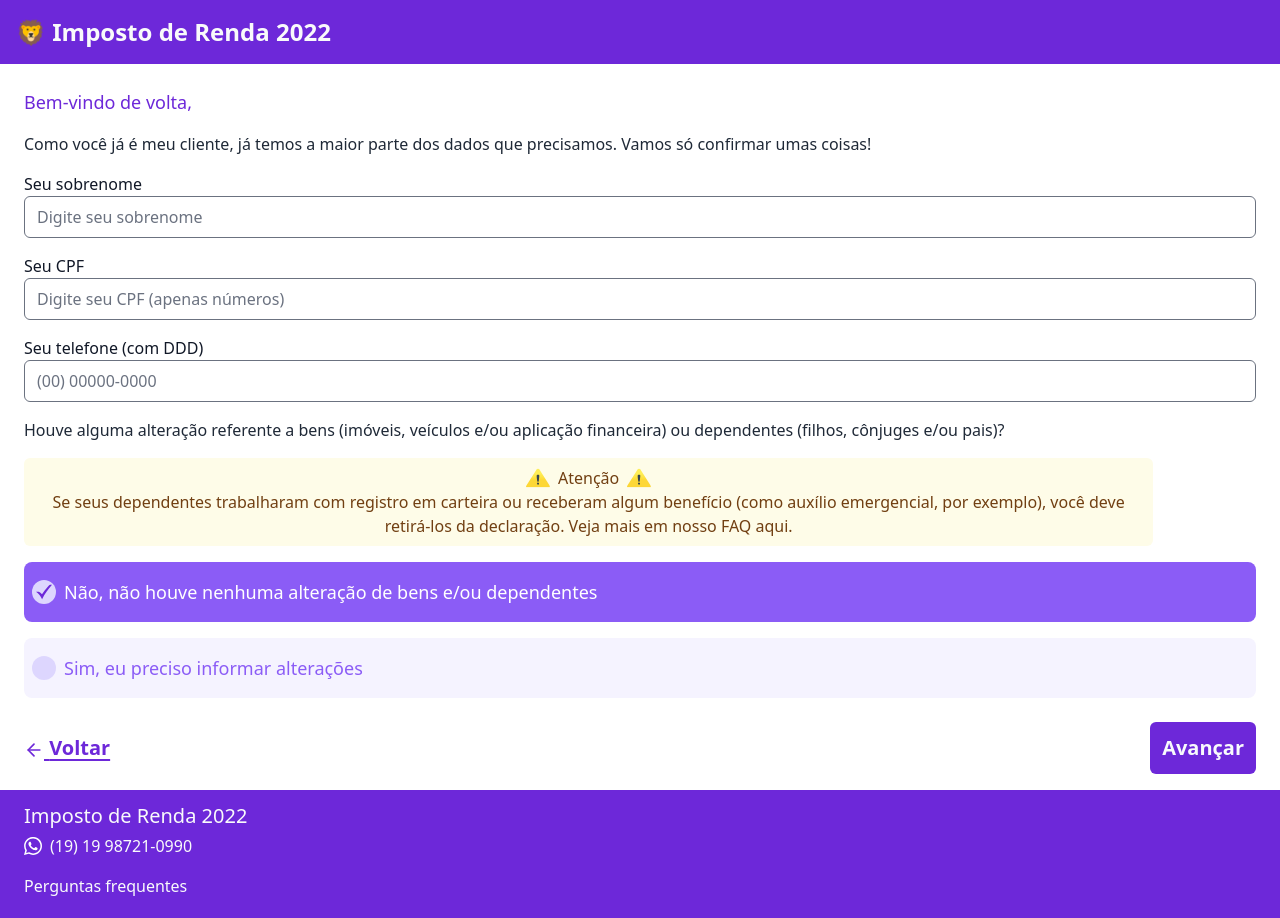
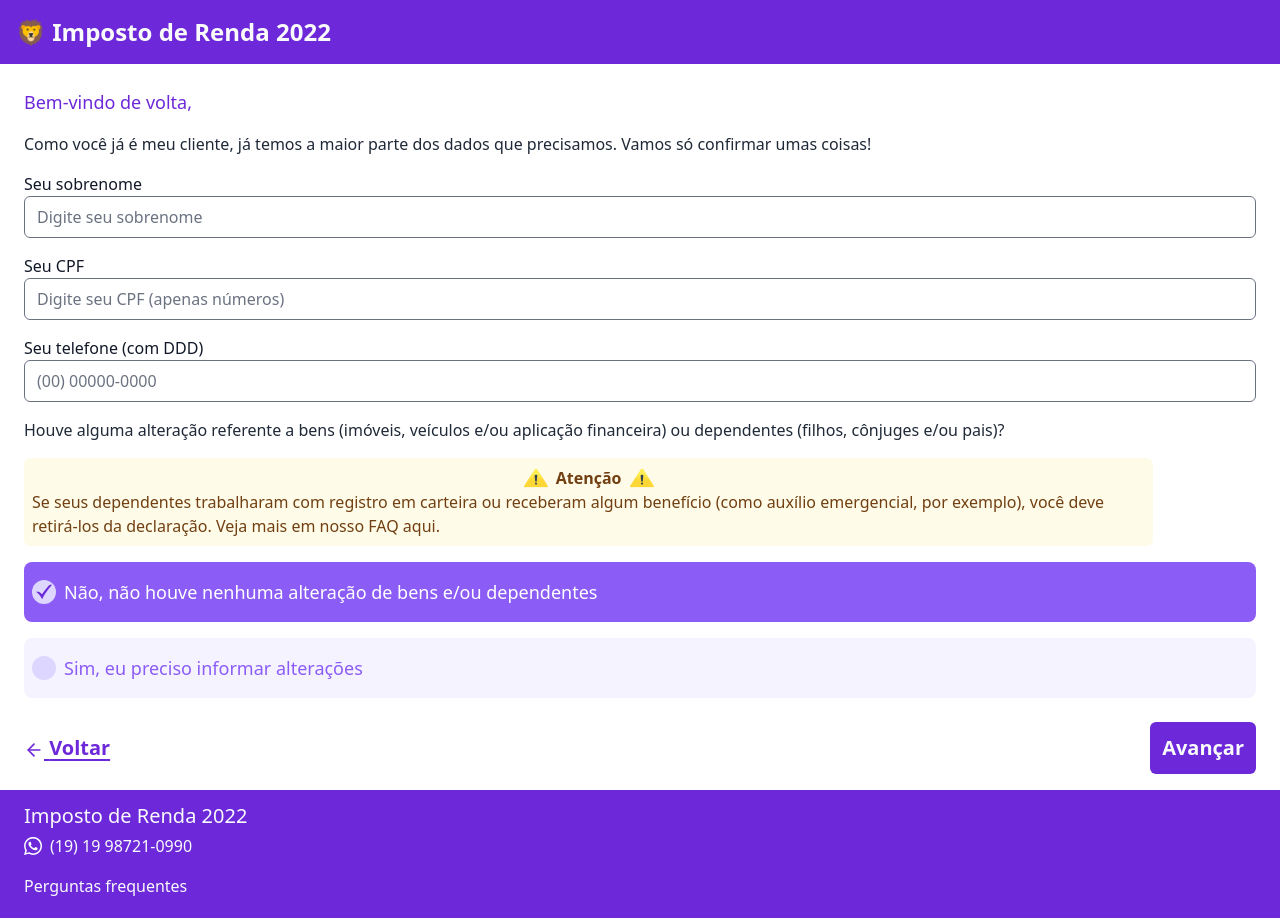
Before and after one commit to tadomaitis/declaracao-ir, a Next.js app: page /declaracao/jaecliente/passo1 in a window 1280 px wide. Built offline with nearby package versions, Linux system fonts and the light colour scheme.

Commit message:
style warning title

```diff
--- a/components/Warning/Warning.module.css
+++ b/components/Warning/Warning.module.css
@@ -1,7 +1,11 @@
 .attention {
-  @apply mt-2 mb-4 w-11/12 rounded-md bg-yellow-50 p-2 text-center text-yellow-900;
+  @apply mt-2 mb-4 w-11/12 rounded-md bg-yellow-50 p-2 text-yellow-900;
 }
 
 .iconContainer {
   @apply flex flex-1 justify-center gap-2;
 }
+
+.warningTitle {
+  @apply text-center font-bold;
+}
--- a/components/Warning/Warning.tsx
+++ b/components/Warning/Warning.tsx
@@ -12,7 +12,7 @@ export function Warning({ title, content }: Props): JSX.Element {
     <div className={styles.attention}>
       <div className={styles.iconContainer}>
         <Image src="/svgs/warning.svg" width={24} height={24} />
-        <h4>{title}</h4>
+        <h4 className={styles.warningTitle}>{title}</h4>
         <Image src="/svgs/warning.svg" width={24} height={24} />
       </div>
       <p>{content}</p>
```
